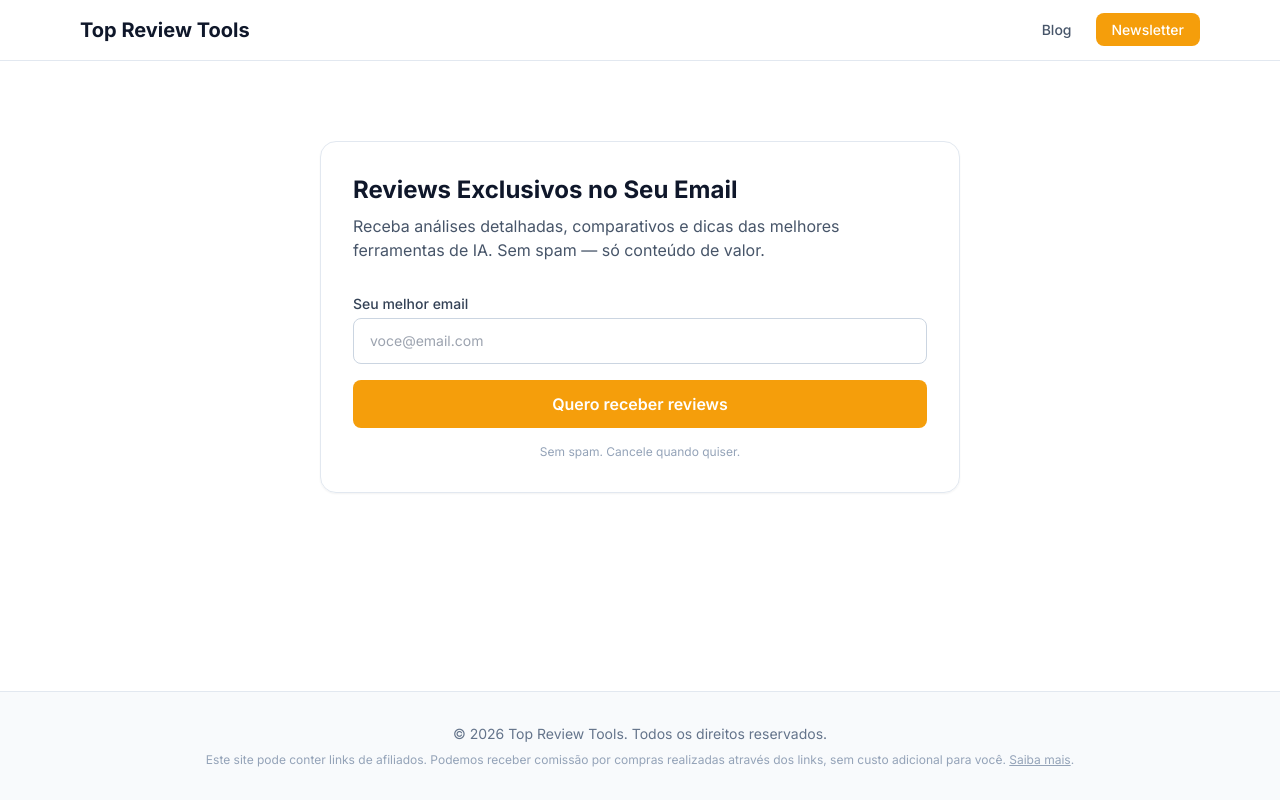
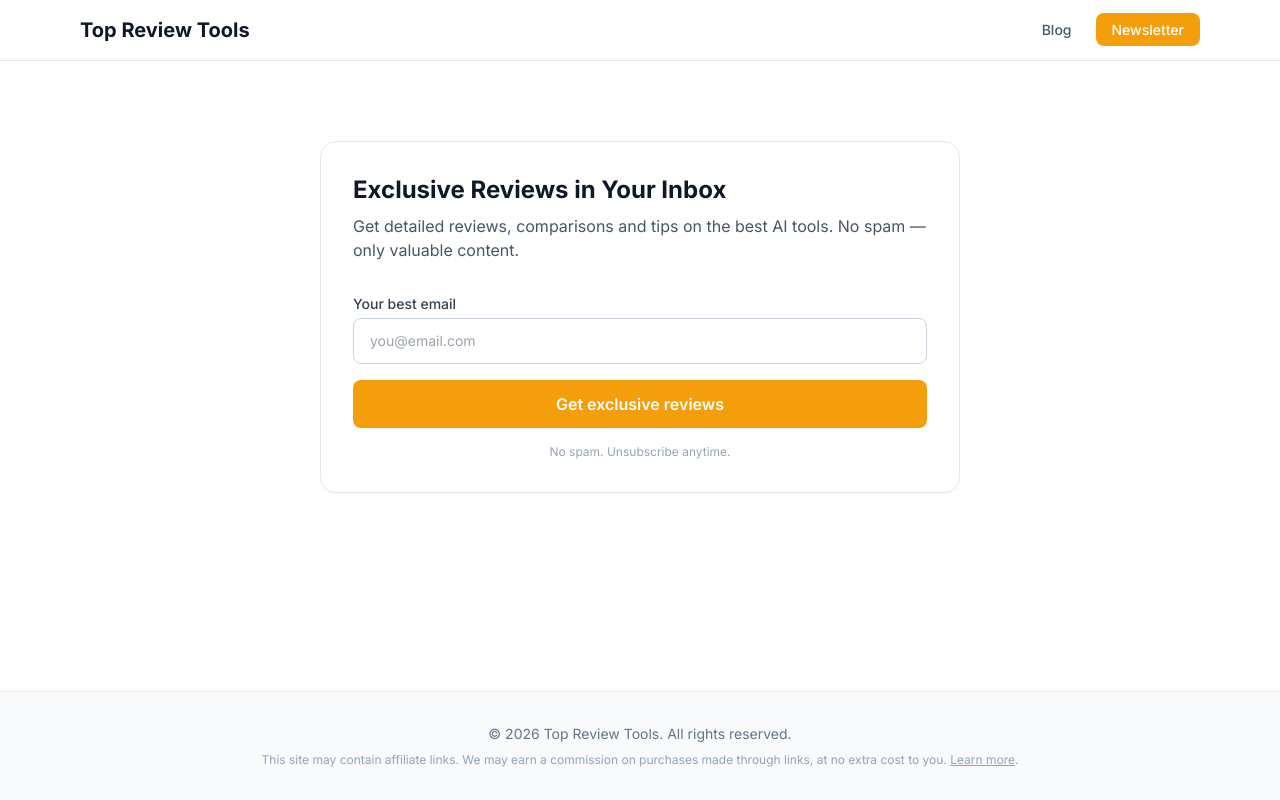
Before and after one commit to ermyskyrion/top-reviewtools, a Next.js app: page /captura in a window 1280 px wide. Built offline with nearby package versions, Linux system fonts and the light colour scheme; no server answers.

Commit message:
i18n: translate all remaining Portuguese text to English

```diff
--- a/app/blog/page.tsx
+++ b/app/blog/page.tsx
@@ -3,8 +3,8 @@ import Link from 'next/link'
 import { getAllPosts } from '@/lib/posts'
 
 export const metadata: Metadata = {
-  title: 'Blog — Reviews de Ferramentas de IA',
-  description: 'Todos os reviews e comparativos de ferramentas de IA.',
+  title: 'Blog — AI Tool Reviews',
+  description: 'All reviews, comparisons and guides for AI tools.',
 }
 
 export default function BlogPage() {
@@ -13,7 +13,7 @@ export default function BlogPage() {
   return (
     <div className="mx-auto max-w-4xl px-4 py-16">
       <h1 className="mb-2 text-3xl font-bold text-slate-900">Blog</h1>
-      <p className="mb-10 text-slate-600">Reviews, comparativos e guias de ferramentas de IA.</p>
+      <p className="mb-10 text-slate-600">Reviews, comparisons and guides for AI tools.</p>
 
       <div className="space-y-8">
         {posts.map((post) => (
--- a/app/captura/page.tsx
+++ b/app/captura/page.tsx
@@ -2,8 +2,8 @@ import type { Metadata } from 'next'
 import SubscribeForm from '@/components/SubscribeForm'
 
 export const metadata: Metadata = {
-  title: 'Receba Reviews Exclusivos',
-  description: 'Cadastre-se e receba análises exclusivas das melhores ferramentas de IA direto no seu email.',
+  title: 'Get Exclusive Reviews',
+  description: 'Sign up and receive exclusive in-depth reviews of the best AI tools, delivered to your inbox.',
 }
 
 export default function CapturaPage() {
@@ -11,11 +11,11 @@ export default function CapturaPage() {
     <div className="mx-auto max-w-2xl px-4 py-20">
       <div className="rounded-2xl border border-slate-200 p-8 shadow-sm">
         <h1 className="mb-2 text-2xl font-bold text-slate-900">
-          Reviews Exclusivos no Seu Email
+          Exclusive Reviews in Your Inbox
         </h1>
         <p className="mb-8 text-slate-600">
-          Receba análises detalhadas, comparativos e dicas das melhores ferramentas de IA.
-          Sem spam — só conteúdo de valor.
+          Get detailed reviews, comparisons and tips on the best AI tools.
+          No spam — only valuable content.
         </p>
         <SubscribeForm />
       </div>
--- a/app/layout.tsx
+++ b/app/layout.tsx
@@ -8,14 +8,14 @@ const inter = Inter({ subsets: ['latin'], variable: '--font-inter' })
 
 export const metadata: Metadata = {
   title: {
-    default: 'Top Review Tools — As Melhores Ferramentas de IA',
+    default: 'Top Review Tools — Honest Reviews of AI Tools',
     template: '%s | Top Review Tools',
   },
-  description: 'Reviews honestos das melhores ferramentas de inteligência artificial para produtividade e negócios.',
+  description: 'Honest reviews of the best AI tools for productivity and business.',
   metadataBase: new URL(process.env.NEXT_PUBLIC_SITE_URL ?? 'https://top-reviewtools.com.br'),
   openGraph: {
     type: 'website',
-    locale: 'pt_BR',
+    locale: 'en_US',
     siteName: process.env.NEXT_PUBLIC_SITE_NAME ?? 'Top Review Tools',
   },
 }
@@ -24,7 +24,7 @@ export default function RootLayout({
   children,
 }: Readonly<{ children: React.ReactNode }>) {
   return (
-    <html lang="pt-BR" className={inter.variable}>
+    <html lang="en" className={inter.variable}>
       <body className="flex min-h-screen flex-col antialiased">
         <Header />
         <main className="flex-1">{children}</main>
--- a/components/Footer.tsx
+++ b/components/Footer.tsx
@@ -3,13 +3,13 @@ export default function Footer() {
     <footer className="border-t border-slate-200 bg-slate-50 py-8">
       <div className="mx-auto max-w-6xl px-4">
         <p className="text-center text-sm text-slate-500">
-          © {new Date().getFullYear()} Top Review Tools. Todos os direitos reservados.
+          © {new Date().getFullYear()} Top Review Tools. All rights reserved.
         </p>
         <p className="mt-2 text-center text-xs text-slate-400">
-          Este site pode conter links de afiliados. Podemos receber comissão por compras realizadas
-          através dos links, sem custo adicional para você.{' '}
+          This site may contain affiliate links. We may earn a commission on purchases made
+          through links, at no extra cost to you.{' '}
           <a href="#disclosure" className="underline hover:text-slate-600">
-            Saiba mais
+            Learn more
           </a>
           .
         </p>
--- a/components/SubscribeForm.tsx
+++ b/components/SubscribeForm.tsx
@@ -28,7 +28,7 @@ export default function SubscribeForm() {
     <form onSubmit={handleSubmit} className="space-y-4">
       <div>
         <label htmlFor="email" className="mb-1 block text-sm font-medium text-slate-700">
-          Seu melhor email
+          Your best email
         </label>
         <input
           id="email"
@@ -36,7 +36,7 @@ export default function SubscribeForm() {
           value={email}
           onChange={(e) => setEmail(e.target.value)}
           required
-          placeholder="voce@email.com"
+          placeholder="you@email.com"
           className="w-full rounded-lg border border-slate-300 px-4 py-3 text-sm focus:border-amber-500 focus:outline-none focus:ring-2 focus:ring-amber-200"
           disabled={status === 'loading' || status === 'success'}
         />
@@ -56,11 +56,11 @@ export default function SubscribeForm() {
         disabled={status === 'loading' || status === 'success'}
         className="w-full rounded-lg bg-amber-500 py-3 font-semibold text-white transition-colors hover:bg-amber-600 disabled:cursor-not-allowed disabled:opacity-50"
       >
-        {status === 'loading' ? 'Cadastrando...' : status === 'success' ? 'Cadastrado!' : 'Quero receber reviews'}
+        {status === 'loading' ? 'Subscribing...' : status === 'success' ? 'Subscribed! ✓' : 'Get exclusive reviews'}
       </button>
 
       <p className="text-center text-xs text-slate-400">
-        Sem spam. Cancele quando quiser.
+        No spam. Unsubscribe anytime.
       </p>
     </form>
   )
```
